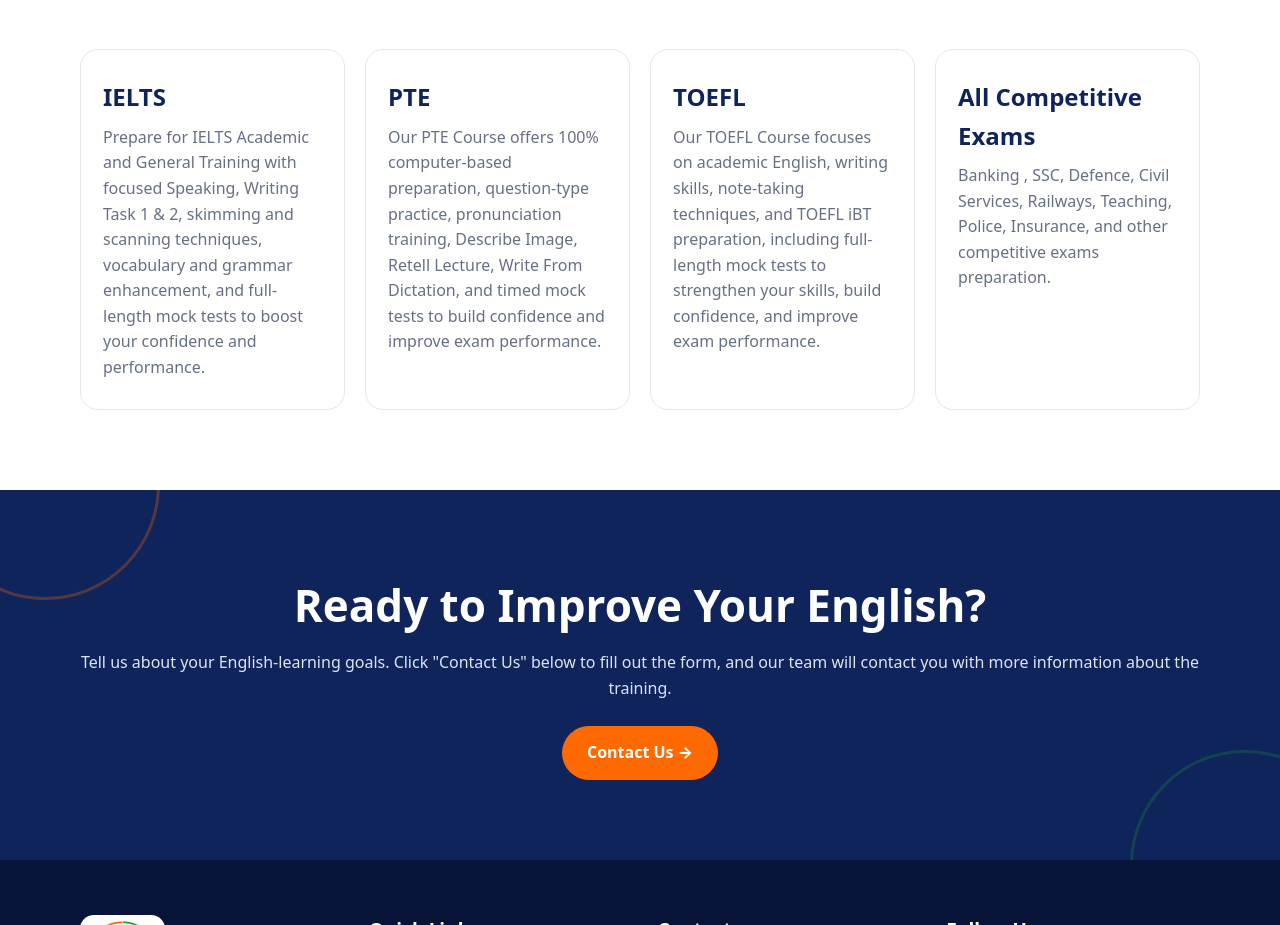
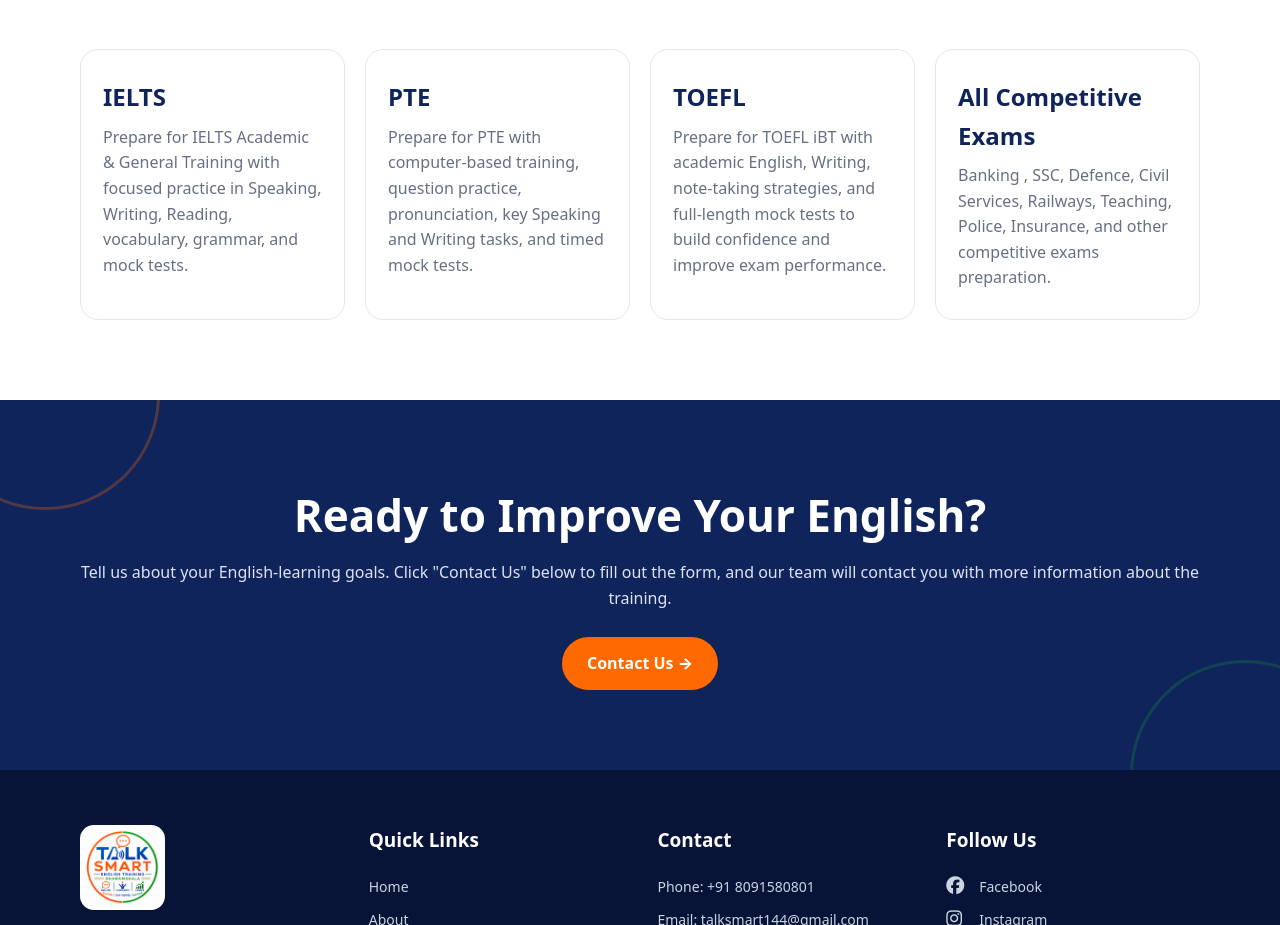
Before and after one commit to TechNewusDharamshala/talksmart, a React (Vite) app: page / in a window 1280 px wide. Shown: the part 3840-4765 px from the top of the page. Built offline with nearby package versions, Linux system fonts and the light colour scheme.

Commit message:
first commit

```diff
--- a/src/components/Exams/Exams.jsx
+++ b/src/components/Exams/Exams.jsx
@@ -18,27 +18,21 @@ const Exam = () => {
           <article className="exam-card">
             <h3>IELTS</h3>
             <p>
-              Prepare for IELTS Academic and General Training with focused Speaking, Writing Task 1 & 2, skimming and scanning techniques, vocabulary and grammar enhancement, and full-length mock tests to boost your confidence and performance.
-
-
+              Prepare for IELTS Academic & General Training with focused practice in Speaking, Writing, Reading, vocabulary, grammar, and mock tests.
             </p>
           </article>
 
           <article className="exam-card">
             <h3>PTE</h3>
             <p>
-              Our PTE Course offers 100% computer-based preparation, question-type practice, pronunciation training, Describe Image, Retell Lecture, Write From Dictation, and timed mock tests to build confidence and improve exam performance.
-
-
+            Prepare for PTE with computer-based training, question practice, pronunciation, key Speaking and Writing tasks, and timed mock tests.
             </p>
           </article>
 
           <article className="exam-card">
             <h3>TOEFL</h3>
             <p>
-              Our TOEFL Course focuses on academic English, writing skills, note-taking techniques, and TOEFL iBT preparation, including full-length mock tests to strengthen your skills, build confidence, and improve exam performance.
-
-
+             Prepare for TOEFL iBT with academic English, Writing, note-taking strategies, and full-length mock tests to build confidence and improve exam performance.
             </p>
           </article>
           <article className="exam-card">
```
